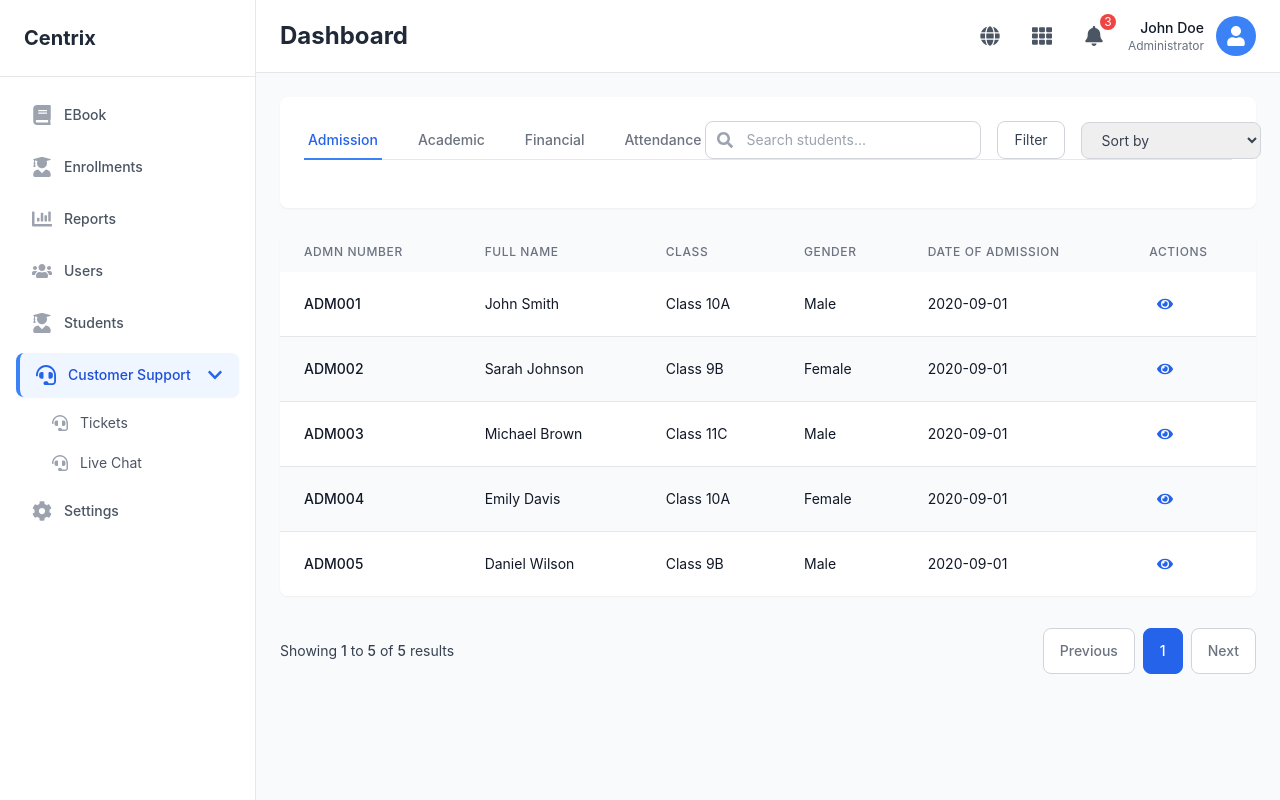
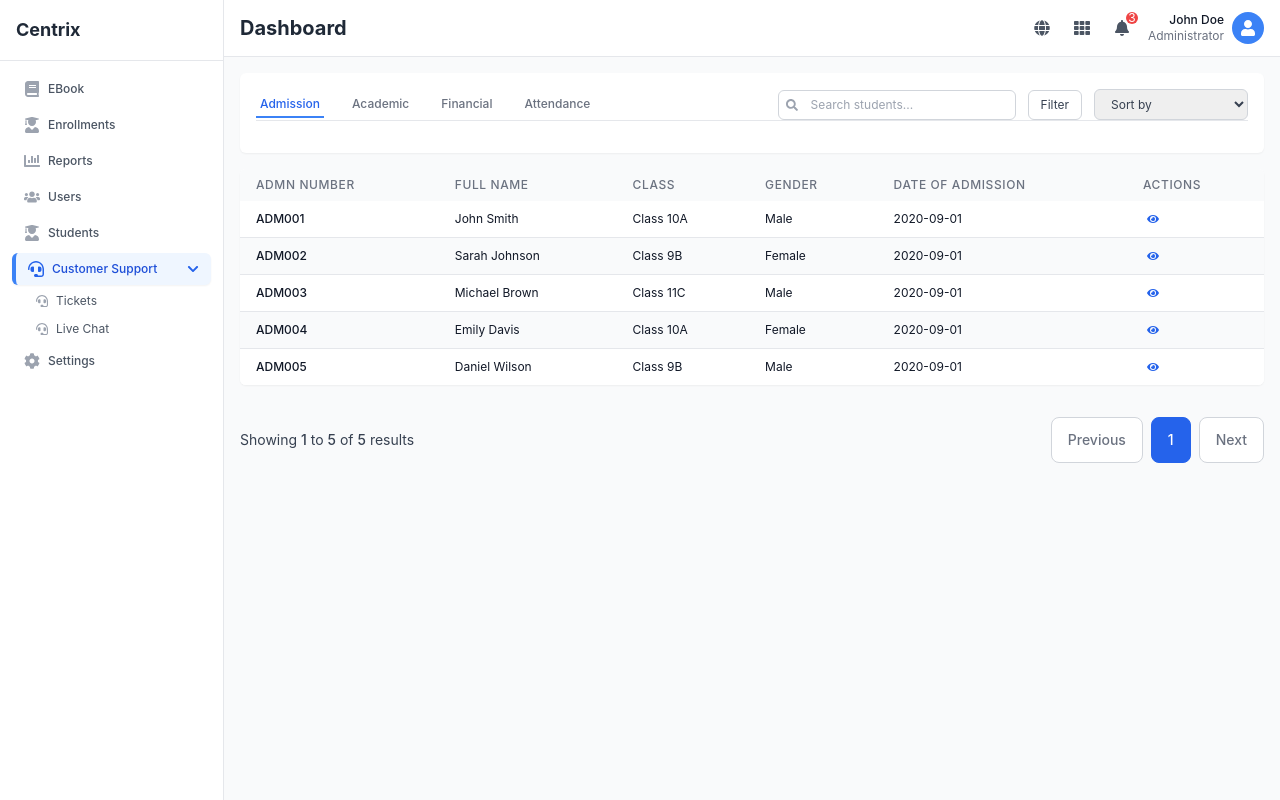
Before and after one commit to Georgeygigz/centrix-frontend, a React (Create React App) app: page / in a window 1280 px wide. Both pictures are taken after a click on the button "Customer Support". Built offline with nearby package versions, Linux system fonts and the light colour scheme.

Commit message:
zooming out

```diff
--- a/src/components/Dashboard/Sidebar.tsx
+++ b/src/components/Dashboard/Sidebar.tsx
@@ -51,45 +51,45 @@ const Sidebar: React.FC<SidebarProps> = ({ currentPage, onPageChange }) => {
   ];
 
   return (
-    <div className="w-64 bg-white h-screen shadow-lg border-r border-gray-200">
+    <div className="w-56 bg-white h-screen shadow-lg border-r border-gray-200">
       {/* Logo/Brand */}
-      <div className="p-6 border-b border-gray-200">
-        <h1 className="text-xl font-bold text-gray-800">Centrix</h1>
+      <div className="p-4 border-b border-gray-200">
+        <h1 className="text-lg font-bold text-gray-800">Centrix</h1>
       </div>
 
       {/* Navigation */}
-      <nav className="p-4">
-        <ul className="space-y-2">
+      <nav className="p-3">
+        <ul className="space-y-1">
           {navigationItems.map((item) => (
             <li key={item.id}>
               <button
                 onClick={() => onPageChange(item.id)}
-                className={`w-full flex items-center justify-between px-4 py-3 rounded-lg text-left transition-all duration-200 group ${
+                className={`w-full flex items-center justify-between px-3 py-2 rounded-md text-left transition-all duration-200 group ${
                   currentPage === item.id
                     ? 'bg-blue-50 text-blue-700 border-l-4 border-blue-500 shadow-sm'
                     : 'text-gray-600 hover:bg-gray-50 hover:text-gray-800'
                 }`}
               >
-                <div className="flex items-center space-x-3">
-                  {item.icon({ className: `w-5 h-5 ${currentPage === item.id ? 'text-blue-600' : 'text-gray-400 group-hover:text-gray-600'}` })}
-                  <span className="text-sm font-medium">{item.label}</span>
+                <div className="flex items-center space-x-2">
+                  {item.icon({ className: `w-4 h-4 ${currentPage === item.id ? 'text-blue-600' : 'text-gray-400 group-hover:text-gray-600'}` })}
+                  <span className="text-xs font-medium">{item.label}</span>
                 </div>
                 {item.children && (
-                  FaChevronDown({ className: `w-4 h-4 transition-transform duration-200 ${currentPage === item.id ? 'text-blue-600' : 'text-gray-400'}` })
+                  FaChevronDown({ className: `w-3 h-3 transition-transform duration-200 ${currentPage === item.id ? 'text-blue-600' : 'text-gray-400'}` })
                 )}
               </button>
 
               {/* Sub-items */}
               {item.children && currentPage === item.id && (
-                <ul className="mt-2 ml-6 space-y-1">
+                <ul className="mt-1 ml-4 space-y-1">
                   {item.children.map((subItem) => (
                     <li key={subItem.id}>
                       <button
                         onClick={() => onPageChange(subItem.id)}
-                        className="w-full flex items-center space-x-3 px-3 py-2 rounded-md text-left text-gray-600 hover:bg-gray-50 hover:text-gray-800 transition-all duration-200"
+                        className="w-full flex items-center space-x-2 px-2 py-1 rounded text-left text-gray-600 hover:bg-gray-50 hover:text-gray-800 transition-all duration-200"
                       >
-                        {subItem.icon({ className: "w-4 h-4 text-gray-400" })}
-                        <span className="text-sm">{subItem.label}</span>
+                        {subItem.icon({ className: "w-3 h-3 text-gray-400" })}
+                        <span className="text-xs">{subItem.label}</span>
                       </button>
                     </li>
                   ))}
--- a/src/components/Dashboard/TopNavigation.tsx
+++ b/src/components/Dashboard/TopNavigation.tsx
@@ -7,41 +7,41 @@ interface TopNavigationProps {
 
 const TopNavigation: React.FC<TopNavigationProps> = ({ pageTitle }) => {
   return (
-    <div className="bg-white border-b border-gray-200 px-6 py-4">
+    <div className="bg-white border-b border-gray-200 px-4 py-3">
       <div className="flex items-center justify-between">
         {/* Page Title */}
         <div>
-          <h1 className="text-2xl font-bold text-gray-800">{pageTitle}</h1>
+          <h1 className="text-xl font-bold text-gray-800">{pageTitle}</h1>
         </div>
 
         {/* Right Side Actions */}
-        <div className="flex items-center space-x-4">
+        <div className="flex items-center space-x-3">
           {/* Globe Icon */}
-          <button className="p-2 text-gray-600 hover:text-gray-800 hover:bg-gray-50 rounded-lg transition-all duration-200">
-            {FaGlobe({ className: "w-5 h-5" })}
+          <button className="p-1.5 text-gray-600 hover:text-gray-800 hover:bg-gray-50 rounded-md transition-all duration-200">
+            {FaGlobe({ className: "w-4 h-4" })}
           </button>
 
           {/* Grid Layout Icon */}
-          <button className="p-2 text-gray-600 hover:text-gray-800 hover:bg-gray-50 rounded-lg transition-all duration-200">
-            {FaTh({ className: "w-5 h-5" })}
+          <button className="p-1.5 text-gray-600 hover:text-gray-800 hover:bg-gray-50 rounded-md transition-all duration-200">
+            {FaTh({ className: "w-4 h-4" })}
           </button>
 
           {/* Notification Bell */}
-          <button className="p-2 text-gray-600 hover:text-gray-800 hover:bg-gray-50 rounded-lg transition-all duration-200 relative">
-            {FaBell({ className: "w-5 h-5" })}
-            <span className="absolute -top-1 -right-1 bg-red-500 text-white text-xs rounded-full w-4 h-4 flex items-center justify-center">
+          <button className="p-1.5 text-gray-600 hover:text-gray-800 hover:bg-gray-50 rounded-md transition-all duration-200 relative">
+            {FaBell({ className: "w-4 h-4" })}
+            <span className="absolute -top-0.5 -right-0.5 bg-red-500 text-white text-xs rounded-full w-3 h-3 flex items-center justify-center">
               3
             </span>
           </button>
 
           {/* User Profile */}
-          <div className="flex items-center space-x-3">
+          <div className="flex items-center space-x-2">
             <div className="text-right">
-              <p className="text-sm font-medium text-gray-900">John Doe</p>
+              <p className="text-xs font-medium text-gray-900">John Doe</p>
               <p className="text-xs text-gray-500">Administrator</p>
             </div>
-            <div className="w-10 h-10 bg-blue-500 rounded-full flex items-center justify-center">
-              {FaUser({ className: "w-5 h-5 text-white" })}
+            <div className="w-8 h-8 bg-blue-500 rounded-full flex items-center justify-center">
+              {FaUser({ className: "w-4 h-4 text-white" })}
             </div>
           </div>
         </div>
--- a/src/components/Students/Students.tsx
+++ b/src/components/Students/Students.tsx
@@ -124,17 +124,17 @@ const Students: React.FC = () => {
 
   return (
     <div className="bg-gray-50 min-h-screen">
-      <div className="p-6">
+      <div className="p-4">
         {/* Header with tabs, search and filters */}
-        <div className="bg-white rounded-lg shadow-sm p-6 mb-6">
+        <div className="bg-white rounded-md shadow-sm p-4 mb-4">
           {/* Tabs and Controls Row */}
-          <div className="border-b border-gray-200 mb-6">
+          <div className="border-b border-gray-200 mb-4">
             <div className="flex items-center justify-between">
               {/* Tabs */}
-              <nav className="-mb-px flex space-x-8">
+              <nav className="-mb-px flex space-x-6">
                 <button
                   onClick={() => setActiveTab('admission')}
-                  className={`border-b-2 py-2 px-1 text-sm font-medium transition-colors duration-200 ${
+                  className={`border-b-2 py-1 px-1 text-xs font-medium transition-colors duration-200 ${
                     activeTab === 'admission'
                       ? 'border-blue-500 text-blue-600'
                       : 'border-transparent text-gray-500 hover:text-gray-700 hover:border-gray-300'
@@ -144,7 +144,7 @@ const Students: React.FC = () => {
                 </button>
                 <button
                   onClick={() => setActiveTab('academic')}
-                  className={`border-b-2 py-2 px-1 text-sm font-medium transition-colors duration-200 ${
+                  className={`border-b-2 py-1 px-1 text-xs font-medium transition-colors duration-200 ${
                     activeTab === 'academic'
                       ? 'border-blue-500 text-blue-600'
                       : 'border-transparent text-gray-500 hover:text-gray-700 hover:border-gray-300'
@@ -154,7 +154,7 @@ const Students: React.FC = () => {
                 </button>
                 <button
                   onClick={() => setActiveTab('financial')}
-                  className={`border-b-2 py-2 px-1 text-sm font-medium transition-colors duration-200 ${
+                  className={`border-b-2 py-1 px-1 text-xs font-medium transition-colors duration-200 ${
                     activeTab === 'financial'
                       ? 'border-blue-500 text-blue-600'
                       : 'border-transparent text-gray-500 hover:text-gray-700 hover:border-gray-300'
@@ -164,7 +164,7 @@ const Students: React.FC = () => {
                 </button>
                 <button
                   onClick={() => setActiveTab('attendance')}
-                  className={`border-b-2 py-2 px-1 text-sm font-medium transition-colors duration-200 ${
+                  className={`border-b-2 py-1 px-1 text-xs font-medium transition-colors duration-200 ${
                     activeTab === 'attendance'
                       ? 'border-blue-500 text-blue-600'
                       : 'border-transparent text-gray-500 hover:text-gray-700 hover:border-gray-300'
@@ -175,7 +175,7 @@ const Students: React.FC = () => {
               </nav>
 
               {/* Search, Filter, and Sort Controls */}
-              <div className="flex items-center space-x-4">
+              <div className="flex items-center space-x-3">
                 {/* Search */}
                 <div className="relative">
                   <input
@@ -183,15 +183,15 @@ const Students: React.FC = () => {
                     placeholder="Search students..."
                     value={searchQuery}
                     onChange={(e) => setSearchQuery(e.target.value)}
-                    className="pl-10 pr-4 py-2 border border-gray-300 rounded-lg focus:outline-none focus:ring-2 focus:ring-blue-500 focus:border-transparent text-sm"
+                    className="pl-8 pr-3 py-1.5 border border-gray-300 rounded-md focus:outline-none focus:ring-2 focus:ring-blue-500 focus:border-transparent text-xs"
                   />
-                  <div className="absolute inset-y-0 left-0 pl-3 flex items-center pointer-events-none">
-                    {FaSearch({ className: "h-4 w-4 text-gray-400" })}
+                  <div className="absolute inset-y-0 left-0 pl-2 flex items-center pointer-events-none">
+                    {FaSearch({ className: "h-3 w-3 text-gray-400" })}
                   </div>
                 </div>
 
                 {/* Filter */}
-                <button className="px-4 py-2 border border-gray-300 rounded-lg text-sm text-gray-700 hover:bg-gray-50 focus:outline-none focus:ring-2 focus:ring-blue-500 focus:border-transparent transition-colors duration-200">
+                <button className="px-3 py-1.5 border border-gray-300 rounded-md text-xs text-gray-700 hover:bg-gray-50 focus:outline-none focus:ring-2 focus:ring-blue-500 focus:border-transparent transition-colors duration-200">
                   Filter
                 </button>
 
@@ -199,7 +199,7 @@ const Students: React.FC = () => {
                 <select
                   value={sortBy}
                   onChange={(e) => setSortBy(e.target.value)}
-                  className="px-4 py-2 border border-gray-300 rounded-lg text-sm text-gray-700 focus:outline-none focus:ring-2 focus:ring-blue-500 focus:border-transparent transition-colors duration-200"
+                  className="px-3 py-1.5 border border-gray-300 rounded-md text-xs text-gray-700 focus:outline-none focus:ring-2 focus:ring-blue-500 focus:border-transparent transition-colors duration-200"
                 >
                   <option value="">Sort by</option>
                   <option value="admissionNumber">Admission Number</option>
@@ -215,42 +215,42 @@ const Students: React.FC = () => {
 
         {/* Tab Content */}
         {activeTab === 'admission' && (
-          <div className="bg-white rounded-lg shadow-sm overflow-hidden">
+          <div className="bg-white rounded-md shadow-sm overflow-hidden">
             <div className="overflow-x-auto">
               <table className="w-full">
                 <thead className="bg-gray-50">
                   <tr>
-                    <th className="px-6 py-3 text-left text-xs font-medium text-gray-500 uppercase tracking-wider cursor-pointer hover:bg-gray-100" onClick={() => handleSort('admissionNumber')}>
+                    <th className="px-4 py-2 text-left text-xs font-medium text-gray-500 uppercase tracking-wider cursor-pointer hover:bg-gray-100" onClick={() => handleSort('admissionNumber')}>
                       <div className="flex items-center space-x-1">
                         <span>Admn Number</span>
                         {getSortIcon('admissionNumber')}
                       </div>
                     </th>
-                    <th className="px-6 py-3 text-left text-xs font-medium text-gray-500 uppercase tracking-wider cursor-pointer hover:bg-gray-100" onClick={() => handleSort('fullName')}>
+                    <th className="px-4 py-2 text-left text-xs font-medium text-gray-500 uppercase tracking-wider cursor-pointer hover:bg-gray-100" onClick={() => handleSort('fullName')}>
                       <div className="flex items-center space-x-1">
                         <span>Full Name</span>
                         {getSortIcon('fullName')}
                       </div>
                     </th>
-                    <th className="px-6 py-3 text-left text-xs font-medium text-gray-500 uppercase tracking-wider cursor-pointer hover:bg-gray-100" onClick={() => handleSort('class')}>
+                    <th className="px-4 py-2 text-left text-xs font-medium text-gray-500 uppercase tracking-wider cursor-pointer hover:bg-gray-100" onClick={() => handleSort('class')}>
                       <div className="flex items-center space-x-1">
                         <span>Class</span>
                         {getSortIcon('class')}
                       </div>
                     </th>
-                    <th className="px-6 py-3 text-left text-xs font-medium text-gray-500 uppercase tracking-wider cursor-pointer hover:bg-gray-100" onClick={() => handleSort('gender')}>
+                    <th className="px-4 py-2 text-left text-xs font-medium text-gray-500 uppercase tracking-wider cursor-pointer hover:bg-gray-100" onClick={() => handleSort('gender')}>
                       <div className="flex items-center space-x-1">
                         <span>Gender</span>
                         {getSortIcon('gender')}
                       </div>
                     </th>
-                    <th className="px-6 py-3 text-left text-xs font-medium text-gray-500 uppercase tracking-wider cursor-pointer hover:bg-gray-100" onClick={() => handleSort('dateOfAdmission')}>
+                    <th className="px-4 py-2 text-left text-xs font-medium text-gray-500 uppercase tracking-wider cursor-pointer hover:bg-gray-100" onClick={() => handleSort('dateOfAdmission')}>
                       <div className="flex items-center space-x-1">
                         <span>Date of Admission</span>
                         {getSortIcon('dateOfAdmission')}
                       </div>
                     </th>
-                    <th className="px-6 py-3 text-left text-xs font-medium text-gray-500 uppercase tracking-wider">
+                    <th className="px-4 py-2 text-left text-xs font-medium text-gray-500 uppercase tracking-wider">
                       Actions
                     </th>
                   </tr>
@@ -258,27 +258,27 @@ const Students: React.FC = () => {
                 <tbody className="bg-white divide-y divide-gray-200">
                   {filteredAndSortedStudents.map((student, index) => (
                     <tr key={student.id} className={index % 2 === 0 ? 'bg-white' : 'bg-gray-50'}>
-                      <td className="px-6 py-4 whitespace-nowrap text-sm font-medium text-gray-900">
+                      <td className="px-4 py-2 whitespace-nowrap text-xs font-medium text-gray-900">
                         {student.admissionNumber}
                       </td>
-                      <td className="px-6 py-4 whitespace-nowrap text-sm text-gray-900">
+                      <td className="px-4 py-2 whitespace-nowrap text-xs text-gray-900">
                         {student.fullName}
                       </td>
-                      <td className="px-6 py-4 whitespace-nowrap text-sm text-gray-900">
+                      <td className="px-4 py-2 whitespace-nowrap text-xs text-gray-900">
                         {student.class}
                       </td>
-                      <td className="px-6 py-4 whitespace-nowrap text-sm text-gray-900">
+                      <td className="px-4 py-2 whitespace-nowrap text-xs text-gray-900">
                         {student.gender}
                       </td>
-                      <td className="px-6 py-4 whitespace-nowrap text-sm text-gray-900">
+                      <td className="px-4 py-2 whitespace-nowrap text-xs text-gray-900">
                         {student.dateOfAdmission}
                       </td>
-                      <td className="px-6 py-4 whitespace-nowrap text-sm text-gray-900">
+                      <td className="px-4 py-2 whitespace-nowrap text-xs text-gray-900">
                         <button
                           onClick={() => openStudentModal(student)}
-                          className="p-2 text-blue-600 hover:text-blue-800 hover:bg-blue-50 rounded-lg transition-colors duration-200"
+                          className="p-1 text-blue-600 hover:text-blue-800 hover:bg-blue-50 rounded-md transition-colors duration-200"
                         >
-                          {FaEye({ className: "w-4 h-4" })}
+                          {FaEye({ className: "w-3 h-3" })}
                         </button>
                       </td>
                     </tr>
@@ -291,45 +291,45 @@ const Students: React.FC = () => {
 
         {/* Academic Tab */}
         {activeTab === 'academic' && (
-          <div className="bg-white rounded-lg shadow-sm p-8">
+          <div className="bg-white rounded-md shadow-sm p-6">
             <div className="text-center">
-              <div className="text-gray-400 mb-4">
-                <svg className="mx-auto h-12 w-12" fill="none" viewBox="0 0 24 24" stroke="currentColor">
+              <div className="text-gray-400 mb-3">
+                <svg className="mx-auto h-8 w-8" fill="none" viewBox="0 0 24 24" stroke="currentColor">
                   <path strokeLinecap="round" strokeLinejoin="round" strokeWidth={2} d="M9 12h6m-6 4h6m2 5H7a2 2 0 01-2-2V5a2 2 0 012-2h5.586a1 1 0 01.707.293l5.414 5.414a1 1 0 01.293.707V19a2 2 0 01-2 2z" />
                 </svg>
               </div>
-              <h3 className="text-lg font-medium text-gray-900 mb-2">Academic Information</h3>
-              <p className="text-gray-500">Academic data will be displayed here.</p>
+              <h3 className="text-sm font-medium text-gray-900 mb-1">Academic Information</h3>
+              <p className="text-xs text-gray-500">Academic data will be displayed here.</p>
             </div>
           </div>
         )}
 
         {/* Financial Tab */}
         {activeTab === 'financial' && (
-          <div className="bg-white rounded-lg shadow-sm p-8">
+          <div className="bg-white rounded-md shadow-sm p-6">
             <div className="text-center">
-              <div className="text-gray-400 mb-4">
-                <svg className="mx-auto h-12 w-12" fill="none" viewBox="0 0 24 24" stroke="currentColor">
+              <div className="text-gray-400 mb-3">
+                <svg className="mx-auto h-8 w-8" fill="none" viewBox="0 0 24 24" stroke="currentColor">
                   <path strokeLinecap="round" strokeLinejoin="round" strokeWidth={2} d="M12 8c-1.657 0-3 .895-3 2s1.343 2 3 2 3 .895 3 2-1.343 2-3 2m0-8c1.11 0 2.08.402 2.599 1M12 8V7m0 1v8m0 0v1m0-1c-1.11 0-2.08-.402-2.599-1" />
                 </svg>
               </div>
-              <h3 className="text-lg font-medium text-gray-900 mb-2">Financial Information</h3>
-              <p className="text-gray-500">Financial data will be displayed here.</p>
+              <h3 className="text-sm font-medium text-gray-900 mb-1">Financial Information</h3>
+              <p className="text-xs text-gray-500">Financial data will be displayed here.</p>
             </div>
           </div>
         )}
 
         {/* Attendance Tab */}
         {activeTab === 'attendance' && (
-          <div className="bg-white rounded-lg shadow-sm p-8">
+          <div className="bg-white rounded-md shadow-sm p-6">
             <div className="text-center">
-              <div className="text-gray-400 mb-4">
-                <svg className="mx-auto h-12 w-12" fill="none" viewBox="0 0 24 24" stroke="currentColor">
+              <div className="text-gray-400 mb-3">
+                <svg className="mx-auto h-8 w-8" fill="none" viewBox="0 0 24 24" stroke="currentColor">
                   <path strokeLinecap="round" strokeLinejoin="round" strokeWidth={2} d="M8 7V3m8 4V3m-9 8h10M5 21h14a2 2 0 002-2V7a2 2 0 00-2-2H5a2 2 0 00-2 2v12a2 2 0 002 2z" />
                 </svg>
               </div>
-              <h3 className="text-lg font-medium text-gray-900 mb-2">Attendance Information</h3>
-              <p className="text-gray-500">Attendance data will be displayed here.</p>
+              <h3 className="text-sm font-medium text-gray-900 mb-1">Attendance Information</h3>
+              <p className="text-xs text-gray-500">Attendance data will be displayed here.</p>
             </div>
           </div>
         )}
```
